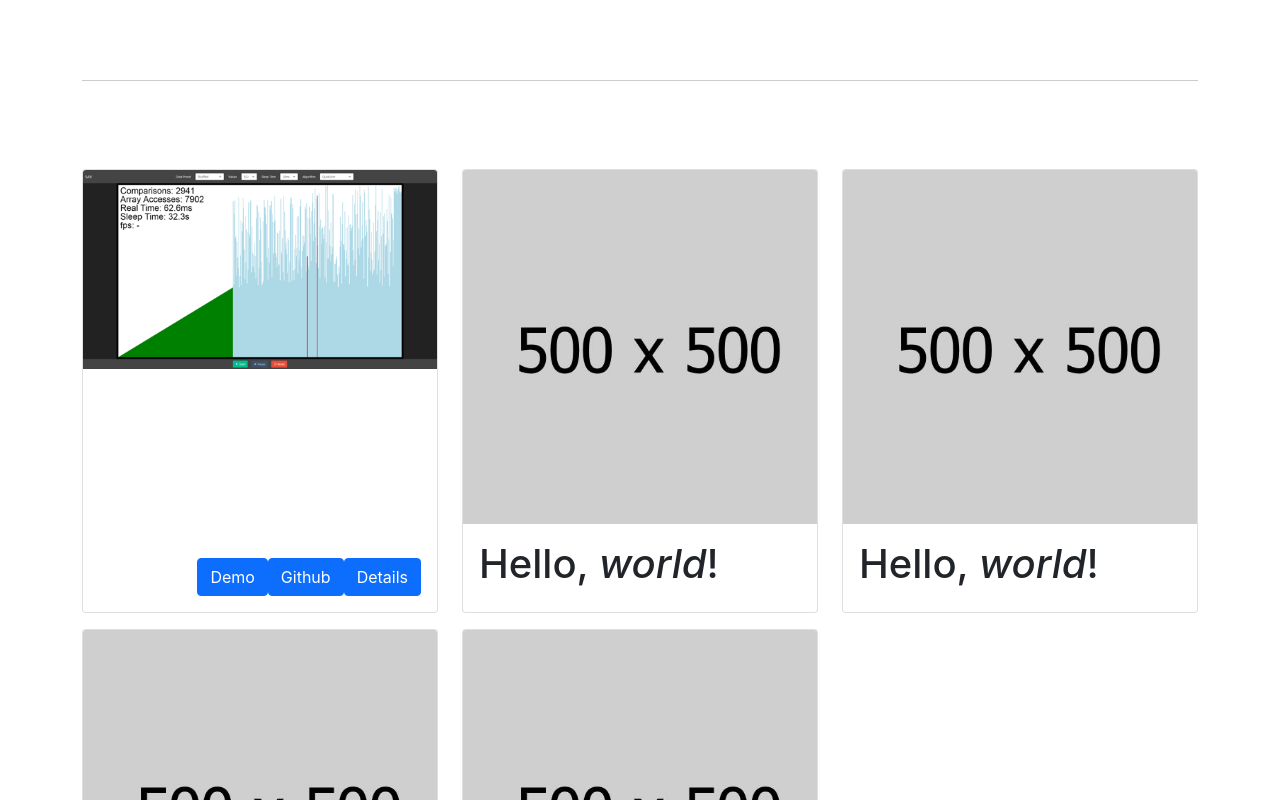
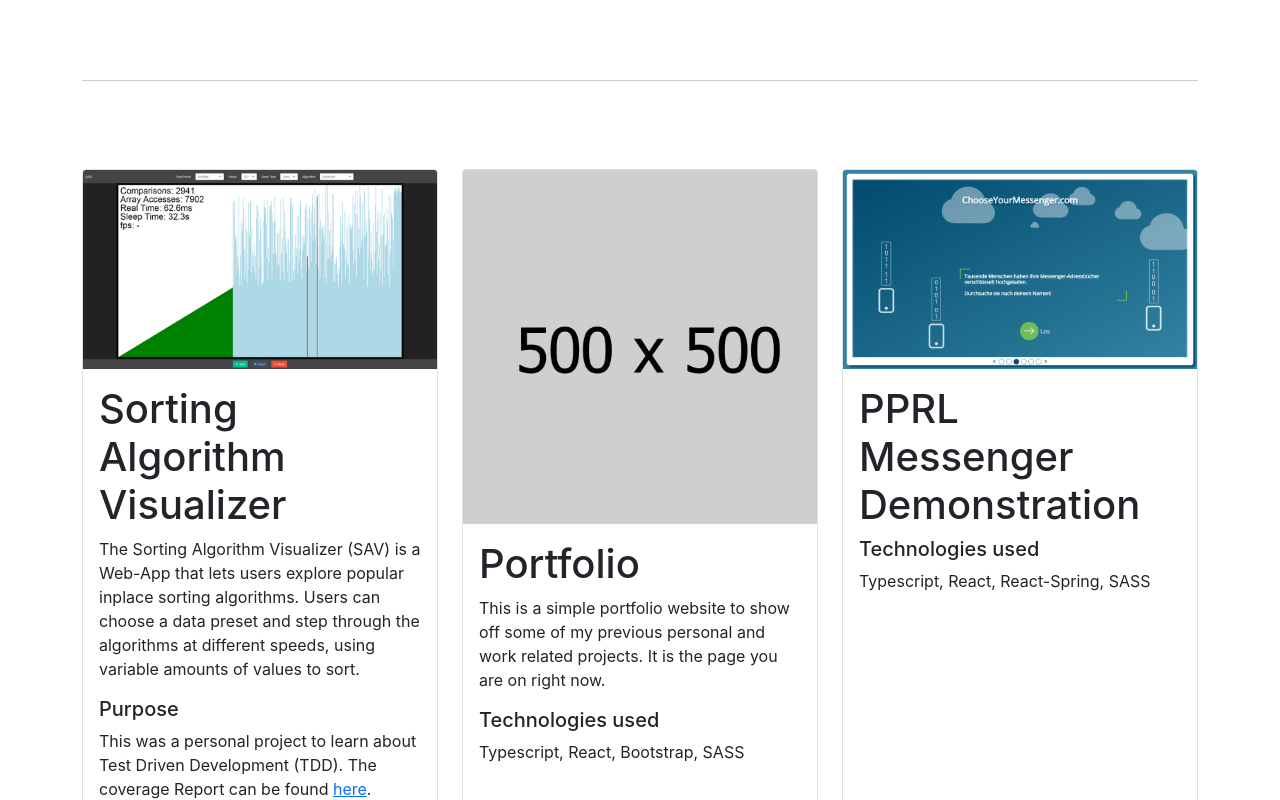
Before and after one commit to nimeji/nimeji.github.io, a React (Create React App) app: page / in a window 1280 px wide. Shown: the top 800 px of the page. Built offline with nearby package versions, Linux system fonts and the light colour scheme; no server answers.

Commit message:
refactoring

```diff
--- a/src/components/App/App.tsx
+++ b/src/components/App/App.tsx
@@ -13,7 +13,7 @@ function App() {
         {
           websites.map((website, i) => (
             <Col key={i} lg={4} className="py-2">
-              <Feature summaryPath={website.summary} img={website.img} demoLink={website.demoLink} ghLink={website.ghLink} detailsPath={website.details} />
+              <Feature content={website.content} images={website.images} demo={website.demo} github={website.github} />
             </Col>
           ))
         }
--- a/src/components/Feature/Feature.module.scss
+++ b/src/components/Feature/Feature.module.scss
@@ -14,8 +14,3 @@
 .bottom {
   align-self: flex-end;
 }
-
-.img {
-  max-width: 100%;
-  height: auto;
-}
--- a/src/components/Feature/Feature.tsx
+++ b/src/components/Feature/Feature.tsx
@@ -1,67 +1,51 @@
 import { useEffect, useState } from "react";
-import { Button, Card, Modal } from "react-bootstrap";
+import { Card } from "react-bootstrap";
 import styles from './Feature.module.scss';
 import ReactMarkdown from 'react-markdown';
+import CarouselGallary from '../CarouselGallary/CarouselGallary';
 
 type FeatureProps = {
-  summaryPath?: string;
-  detailsPath?: string;
-  img?: string;
-  demoLink?: string;
-  ghLink?: string;
+  content?: string;
+  images?: string[];
+  demo?: string;
+  github?: string;
 }
 
-export default function Feature({summaryPath, detailsPath, img="500x500.jpg", demoLink, ghLink}: FeatureProps) {
-  const [summary, setSummary] = useState('');
-  const [details, setDetails] = useState('');
-  const [showDetails, setShowDetails] = useState(false);
+export default function Feature({content, images=['500x500.jpg'], demo, github}: FeatureProps) {
+  const [contentText, setContentText] = useState('');
 
   useEffect(() => {
-    if(summaryPath) fetch(summaryPath).then(r => r.text()).then(text => setSummary(text));
-  }, [summaryPath]);
-
-  useEffect(() => {
-    if(detailsPath) fetch(detailsPath).then(r => r.text()).then(text => setDetails(text));
-  }, [detailsPath]);
-
-  const handleShowModal = () => setShowDetails(true);
-  const handleHideModal = () => setShowDetails(false);
+    if(content) fetch(content).then(r => r.text()).then(text => setContentText(text));
+  }, [content]);
 
   return (
     <Card className={styles.card}>
-      <img src={img} alt=""  className={`${styles.img} card-img-top`} />
+      <CarouselGallary images={images} />
       <div className={`${styles.body} card-body`}>
         <div className={styles.content}>
-          <ReactMarkdown>{summary}</ReactMarkdown>
+          <ReactMarkdown>{contentText}</ReactMarkdown>
         </div>
         <div className={styles.bottom}>
           {
-            demoLink  !== undefined &&
+            demo  !== undefined &&
             <a
-              href={demoLink}
+              href={demo}
               target="_blank"
               rel="noopener noreferrer"
-              className="btn btn-primary"
+              className="btn btn-primary ms-2"
             >Demo</a>
           }
           {
-            ghLink  !== undefined &&
+            github  !== undefined &&
             <a
-              href={ghLink}
+              href={github}
               target="_blank"
               rel="noopener noreferrer"
-              className="btn btn-primary"
+              className="btn btn-primary ms-2"
             >Github</a>
           }
-          {detailsPath !== undefined && <Button onClick={handleShowModal}>Details</Button>}
         </div>
       </div>
-      <Modal show={showDetails} onHide={handleHideModal} size="xl" centered>
-          <Modal.Header closeButton />
-          <Modal.Body>
-            <ReactMarkdown>{details}</ReactMarkdown>
-          </Modal.Body>
-      </Modal>
     </Card>
   );
 }
--- a/src/websites.ts
+++ b/src/websites.ts
@@ -1,34 +1,34 @@
 type Website = {
-  summary?: string;
+  content?: string;
   details?: string;
-  img?: string;
-  demoLink?: string;
-  ghLink?: string;
+  images?: string[];
+  demo?: string;
+  github?: string;
 }
 
 const websites: Website[] = [
   {
-    summary: 'content/sav-summary.md',
-    details: 'content/sav-details.md',
-    img: 'content/sav.png',
-    demoLink: 'https://nimeji.github.io/sorting-algorithm-visualizer/',
-    ghLink: 'https://github.com/nimeji/sorting-algorithm-visualizer'
+    content: 'content/sav.md',
+    images: ['content/sav.png'],
+    demo: 'https://nimeji.github.io/sorting-algorithm-visualizer/',
+    github: 'https://github.com/nimeji/sorting-algorithm-visualizer'
   },
   {
-    summary: 'content/test.md',
-    img: '500x500.jpg',
+    content: 'content/portfolio.md',
+    github: 'https://github.com/nimeji/nimeji.github.io',
+    images: ['500x500.jpg'],
   },
   {
-    summary: 'content/test.md',
-    img: '500x500.jpg',
+    content: 'content/messenger.md',
+    images: ['content/messenger_1.png', 'content/messenger_2.png', 'content/messenger_3.png', 'content/messenger_4.png'],
   },
   {
-    summary: 'content/test.md',
-    img: '500x500.jpg',
+    content: 'content/test.md',
+    images: ['500x500.jpg'],
   },
   {
-    summary: 'content/test.md',
-    img: '500x500.jpg',
+    content: 'content/test.md',
+    images: ['500x500.jpg'],
   }
 ]
 
```
